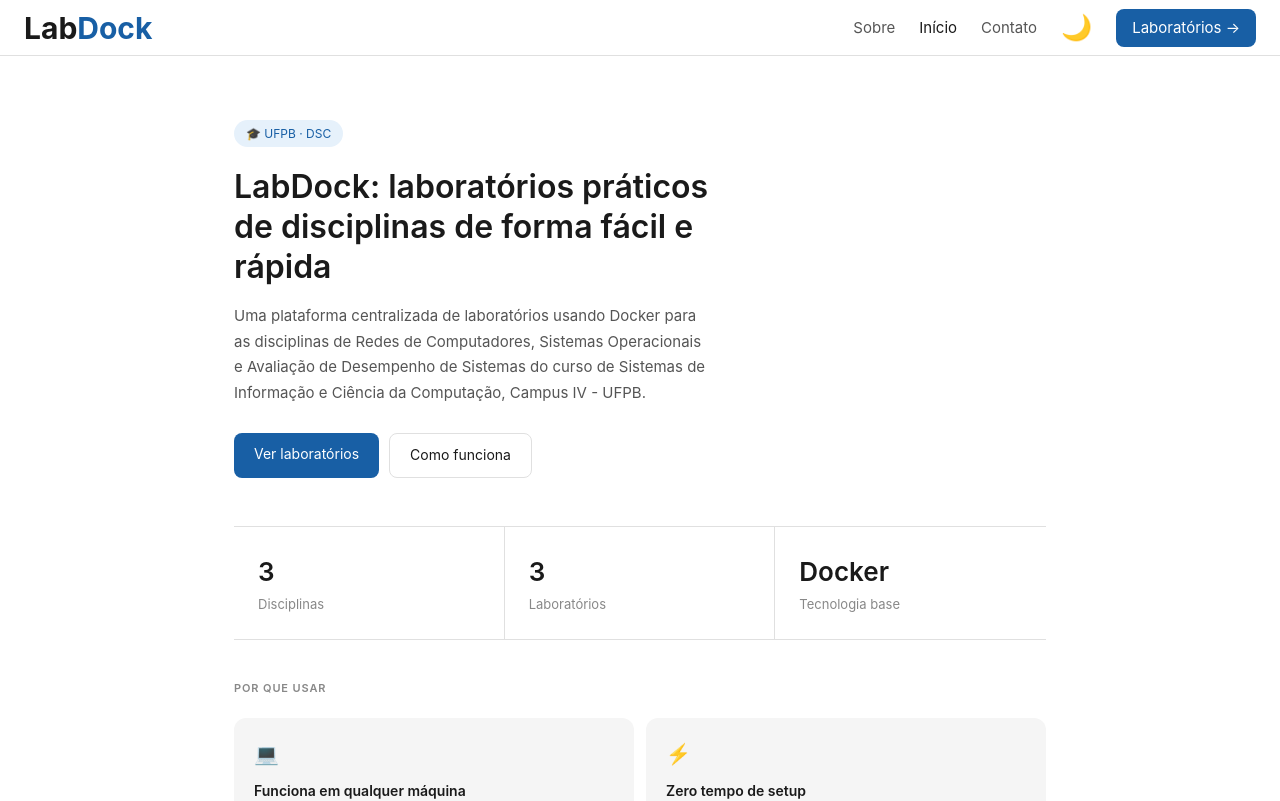
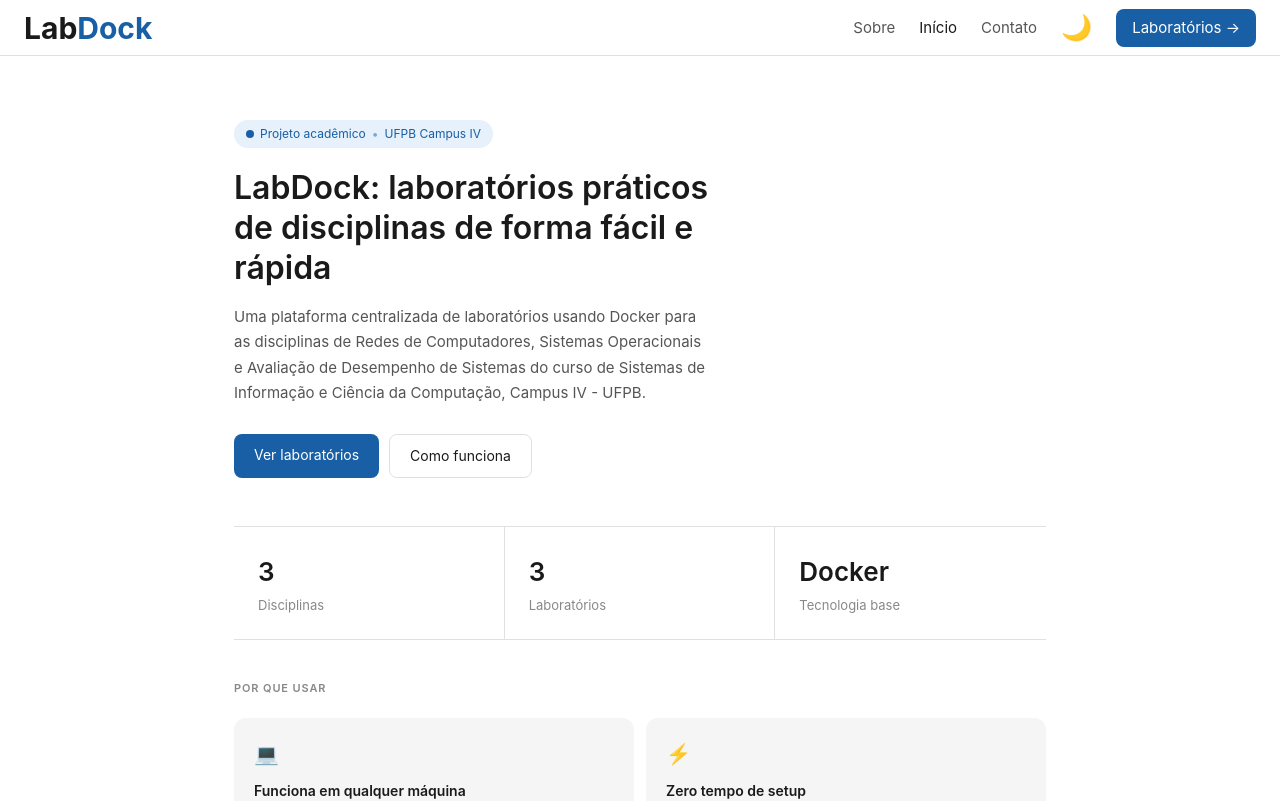
Before and after one commit to Daviddevlinux/labdock, a React (Vite) app: page / in a window 1280 px wide. Shown: the top 801 px of the page. Built offline with nearby package versions, Linux system fonts and the light colour scheme.

Commit message:
fix: restore updated home hero badge text

```diff
--- a/src/index.css
+++ b/src/index.css
@@ -54,6 +54,8 @@ a:hover { text-decoration: underline; }
 /* HERO */
 .hero { padding: 4rem 0 3rem; border-bottom: 0.5px solid var(--border); }
 .hero-badge { display: inline-flex; align-items: center; gap: 6px; font-size: 12px; color: var(--azul); background: var(--azul-claro); padding: 4px 12px; border-radius: 99px; margin-bottom: 1.25rem; }
+.hero-badge__dot { width: 8px; height: 8px; border-radius: 999px; background: currentColor; flex: 0 0 auto; }
+.hero-badge__sep { opacity: .5; }
 .hero h1 { font-size: 32px; font-weight: 600; line-height: 1.25; margin-bottom: 1rem; max-width: 520px; }
 .hero p { font-size: 15px; color: var(--text-secondary); max-width: 480px; margin-bottom: 1.75rem; line-height: 1.7; }
 .hero-actions { display: flex; gap: 10px; }
--- a/src/pages/Home.jsx
+++ b/src/pages/Home.jsx
@@ -10,7 +10,12 @@ export default function Home() {
       <Navbar />
       <div className="container">
         <section className="hero">
-          <div className="hero-badge">🎓 UFPB · DSC</div>
+          <div className="hero-badge" aria-label="Projeto acadêmico vinculado à UFPB Campus IV">
+            <span className="hero-badge__dot" aria-hidden="true" />
+            <span>Projeto acadêmico</span>
+            <span className="hero-badge__sep" aria-hidden="true">•</span>
+            <span>UFPB Campus IV</span>
+          </div>
           <h1>LabDock: laboratórios práticos de disciplinas de forma fácil e rápida</h1>
           <p>Uma plataforma centralizada de laboratórios usando Docker para as disciplinas de Redes de Computadores, Sistemas Operacionais e Avaliação de Desempenho de Sistemas do curso de Sistemas de Informação e Ciência da Computação, Campus IV - UFPB.</p>
           <div className="hero-actions">
```
